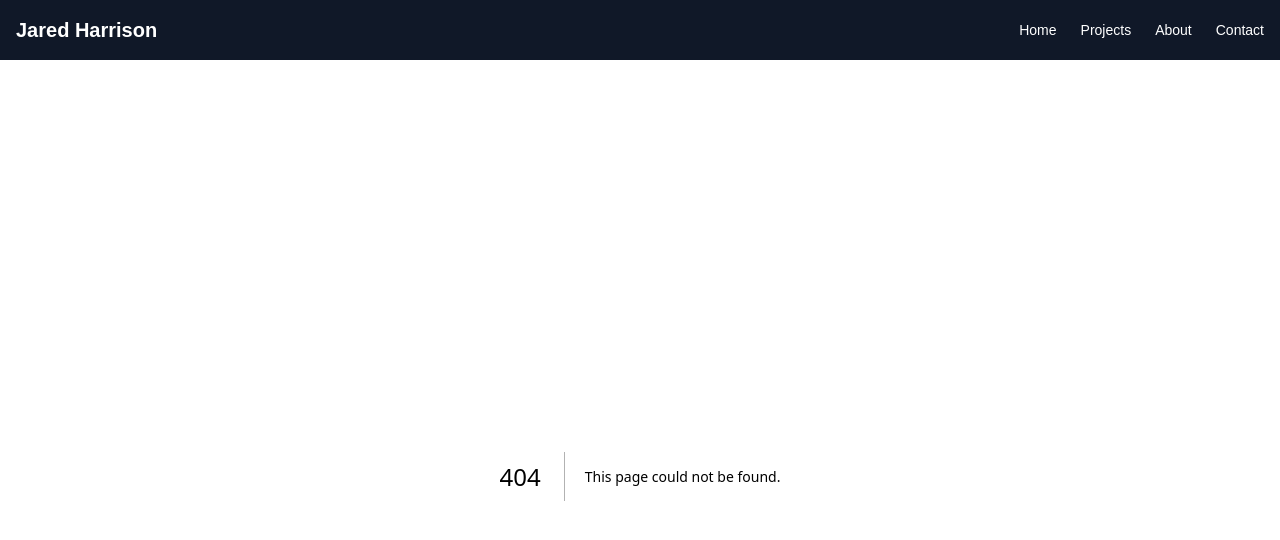
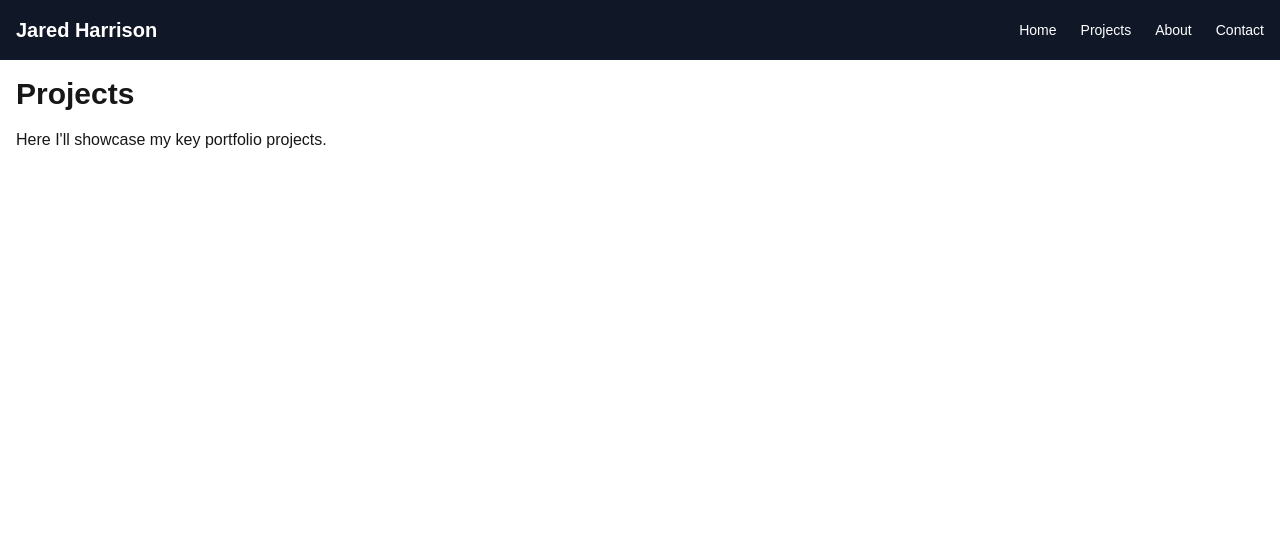
Before and after one commit to Jared-Ha/Portfolio-2025, a Next.js app: page /projects in a window 1280 px wide. Before the commit this address had no page. Shown: the top 540 px of the page. Built offline with nearby package versions, Linux system fonts and the light colour scheme.

Commit message:
add projects route

```diff
--- /dev/null
+++ b/src/app/projects/page.js
@@ -0,0 +1,8 @@
+export default function Projects() {
+  return (
+    <section>
+      <h2 className="text-3xl font-bold mb-4">Projects</h2>
+      <p>Here I'll showcase my key portfolio projects.</p>
+    </section>
+  );
+}
```
